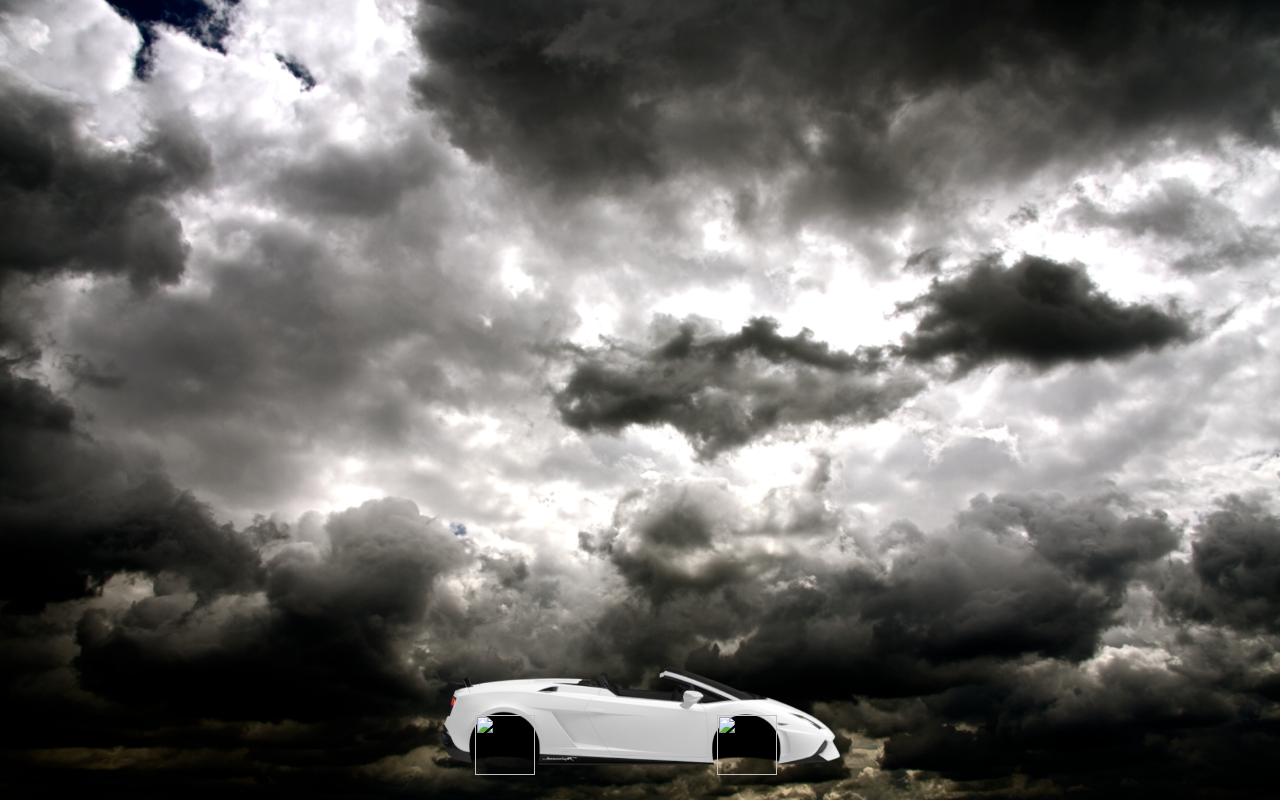
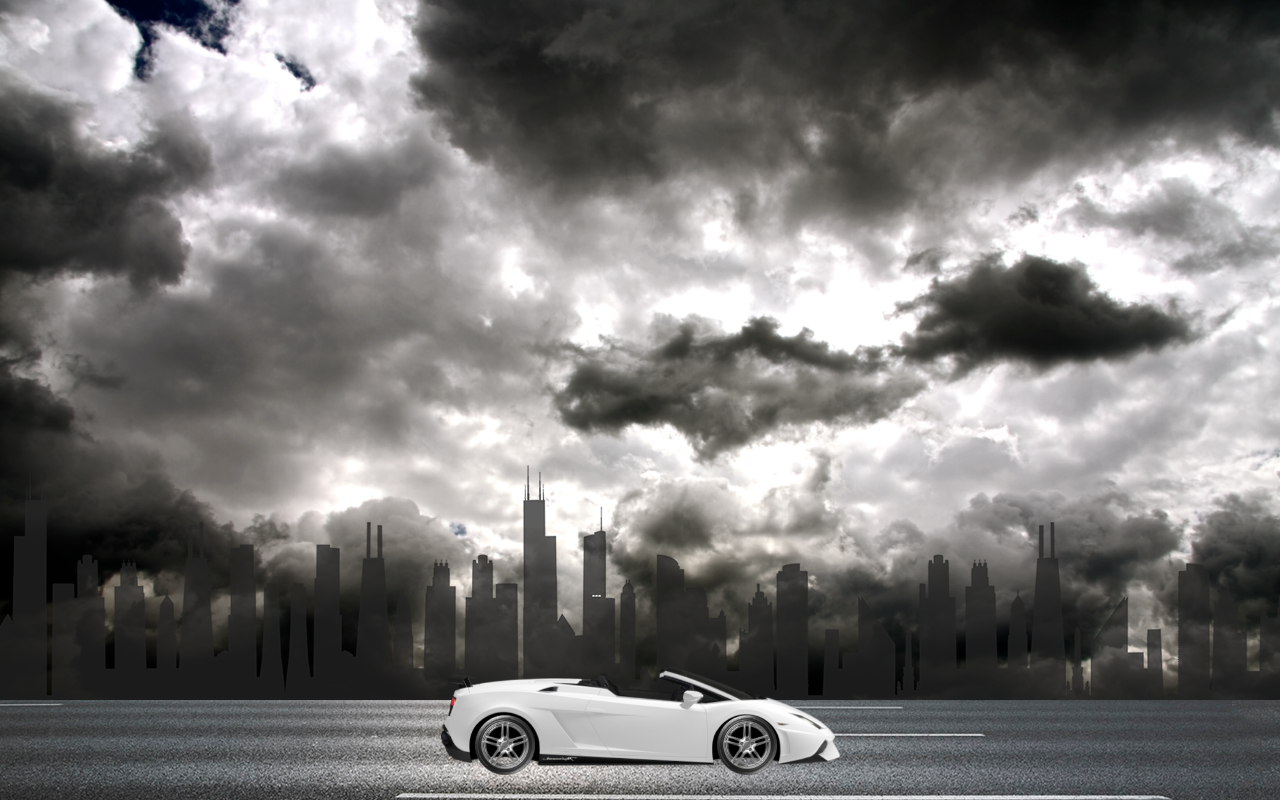
Before and after one commit to Muhammadzakariyo/bro, a plain HTML site: page index.html in a window 1280 px wide. Drawn offline with Linux system fonts and the light colour scheme; files whose address does not match are found by name.

Commit message:
all done!

```diff
--- a/index.html
+++ b/index.html
@@ -7,14 +7,14 @@
 </head>
 <body>
     <div class="hero">
-        <audio id="background-audio" src="/animation/animation/public/А –  Гон конг.mp3" autoplay controls></audio>
+        <audio id="background-audio" src="./А –  Гон конг.mp3" autoplay controls></audio>
         <div class="highway"></div>
         <div class="city"></div>
         <div class="car">
             <img src="/animation/animation/public/avto.png" alt="">
             <div class="wheel">
-                <img src="/animation/animation/public/shina.png" class="back-wheel">
-                <img src="/animation/animation/public/shina.png" class="front-wheel">
+                <img src="./shina.png" class="back-wheel">
+                <img src="./shina.png" class="front-wheel">
             </div>
         </div>
     </div>
--- a/style.css
+++ b/style.css
@@ -9,7 +9,7 @@ audio {
 .hero{
     height: 100vh;
     width: 100%;
-    background-image: url("/animation/animation/public/Dark_Sky_\(2679377610\).png");
+    background-image: url("./Dark_Sky_\(2679377610\).png");
     background-position: center;
     background-size: cover;
     position: relative;
@@ -20,7 +20,7 @@ audio {
     height: 100px;
     width: 400%;
     display: block;
-    background-image: url(/animation/animation/public/road.jpg);
+    background-image: url("./road.jpg");
     position: absolute;
     bottom:0;
     left:0;
@@ -40,7 +40,7 @@ audio {
 .city{
     height: 250px;
     width: 300%;
-    background-image: url(/animation/animation/public/city.png);
+    background-image: url(./city.png);
     position: absolute;
     bottom:100px;
     left:0;
```
